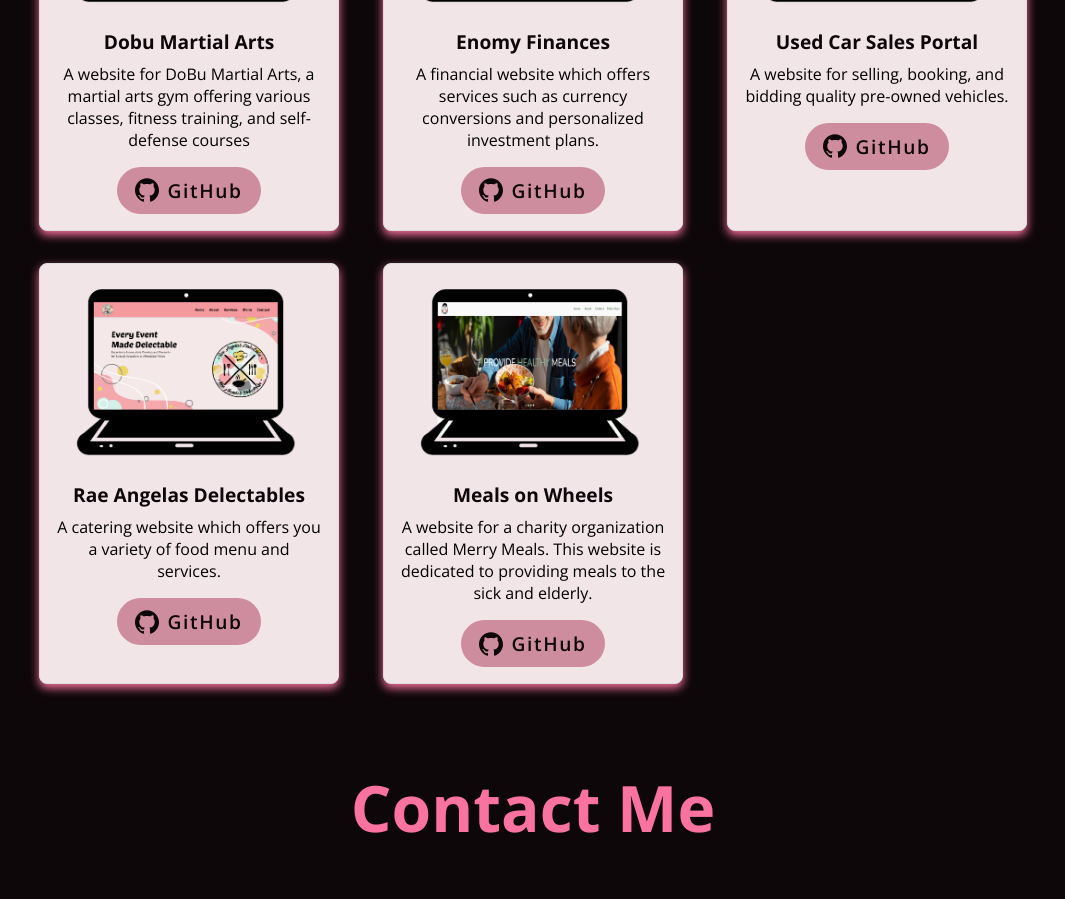
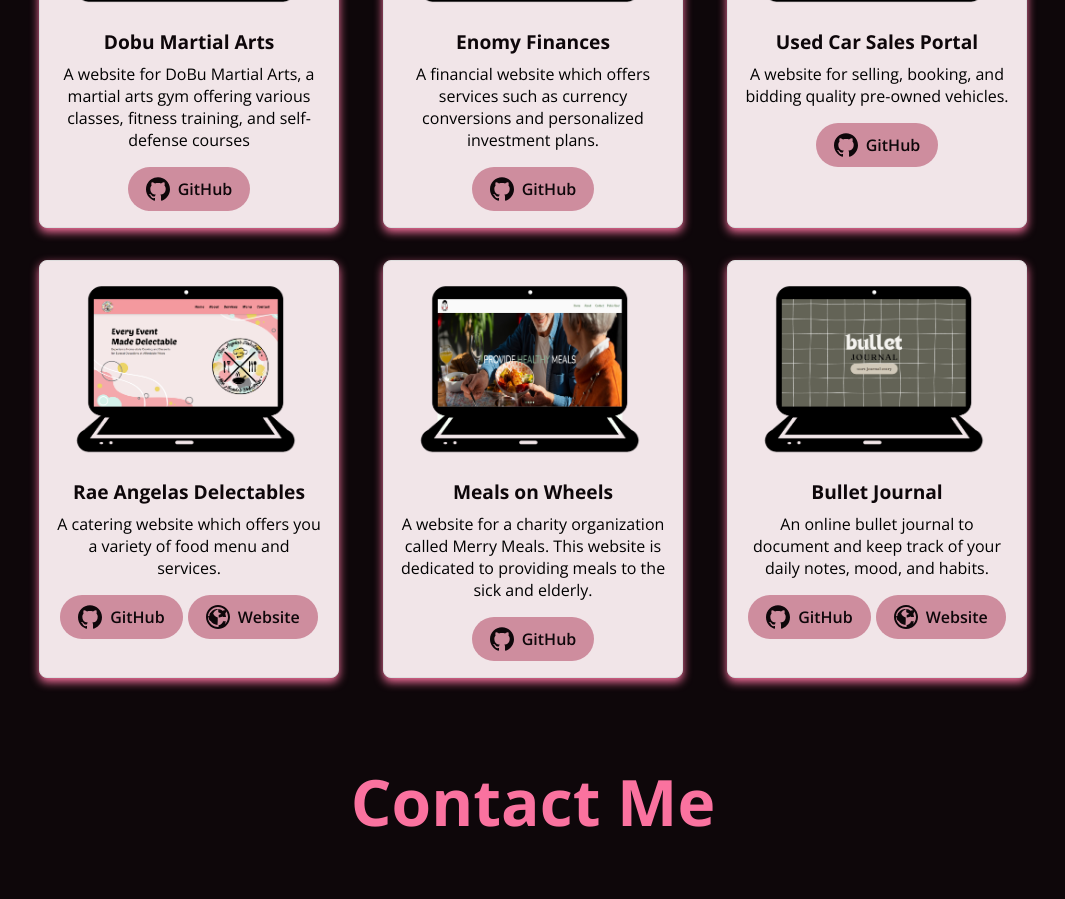
Before and after one commit to bbJerr/PortfolioReact, a React (Vite) app: page / in a window 1280 px wide. Shown: the part 4460-5359 px from the top of the page, without its empty margins (107-1172 px from the left). Built offline with nearby package versions, Linux system fonts and the light colour scheme.

Commit message:
added project

```diff
--- a/src/components/projects/Projects.jsx
+++ b/src/components/projects/Projects.jsx
@@ -29,6 +29,7 @@ const projects = [
         title: 'Rae Angelas Delectables',
         description: 'A catering website which offers you a variety of food menu and services.',
         github: 'https://github.com/bbJerr/RaeAngelasDelectables',
+        website: 'https://raeangelasdelectables.netlify.app/',
     },
     {
         id: 5,
@@ -37,11 +38,25 @@ const projects = [
         description: 'A website for a charity organization called Merry Meals. This website is dedicated to providing meals to the sick and elderly.',
         github: 'https://github.com/schrodinger41/merrymeals',
     },
+    {
+        id: 6,
+        image: 'projects/project6.png',
+        title: 'Bullet Journal',
+        description: 'An online bullet journal to document and keep track of your daily notes, mood, and habits.',
+        github: 'https://github.com/bbJerr/bulletJournal',
+        website: 'https://online-bujo.netlify.app/',
+    },
 ];
 
 const GitHubIcon = () => (
     <svg xmlns="http://www.w3.org/2000/svg" viewBox="0 0 24 24" width="24" height="24" fill="currentColor">
         <path d="M12 .297c-6.627 0-12 5.373-12 12 0 5.308 3.438 9.794 8.205 11.388.598.111.82-.261.82-.577 0-.287-.011-1.053-.016-2.067-3.338.727-4.043-1.607-4.043-1.607-.548-1.39-1.339-1.762-1.339-1.762-1.093-.748.083-.734.083-.734 1.209.085 1.841 1.24 1.841 1.24 1.073 1.84 2.81 1.307 3.493.999.108-.777.42-1.307.764-1.607-2.664-.303-5.467-1.332-5.467-5.93 0-1.31.469-2.379 1.237-3.22-.124-.303-.536-1.528.117-3.179 0 0 1.012-.323 3.313 1.23.963-.268 1.996-.4 3.016-.404 1.018.004 2.052.136 3.015.404 2.302-1.553 3.313-1.23 3.313-1.23.653 1.651.241 2.876.118 3.179.77.84 1.237 1.91 1.237 3.22 0 4.606-2.805 5.624-5.475 5.92.432.372.817 1.103.817 2.224 0 1.606-.015 2.897-.015 3.29 0 .319.222.692.827.575C20.562 22.091 24 17.606 24 12.297 24 5.67 18.627.297 12 .297z"/>
+    </svg>
+);
+
+const WebsiteIcon = () => (
+    <svg xmlns="http://www.w3.org/2000/svg" viewBox="0 0 24 24" width="24" height="24" fill="currentColor">
+        <path d="M12 0C5.372 0 0 5.372 0 12c0 6.628 5.372 12 12 12 6.628 0 12-5.372 12-12C24 5.372 18.628 0 12 0zm0 22C6.477 22 2 17.523 2 12S6.477 2 12 2s10 4.477 10 10-4.477 10-10 10zm.25-17.88v3.06a6.5 6.5 0 0 1 4.75 4.75h3.06A8.5 8.5 0 0 0 12.25 4.12zm-1.5 0A8.5 8.5 0 0 0 4 9.25h3.06a6.5 6.5 0 0 1 4.69-4.69V4.12zm6.49 11.51a6.5 6.5 0 0 1-4.69 4.69v3.06a8.5 8.5 0 0 0 7.25-7.25h-2.56zm-8.69 0a6.5 6.5 0 0 1-4.69-4.69H2a8.5 8.5 0 0 0 7.25 7.25v-2.56zm3.19 0v-3.06a6.5 6.5 0 0 1-4.75-4.75H4.12A8.5 8.5 0 0 0 11.5 19.88zm1.5-3.19a8.5 8.5 0 0 0 7.25-7.25h-3.06a6.5 6.5 0 0 1-4.75 4.75v2.5z" />
     </svg>
 );
 
@@ -55,9 +70,16 @@ const Projects = () => {
                         <img src={project.image} alt={project.title} className="project-image" />
                         <h3 className="project-title">{project.title}</h3>
                         <p className="project-description">{project.description}</p>
-                        <a href={project.github} className="btn-proj" target="_blank" rel="noopener noreferrer">
-                            <GitHubIcon /> GitHub
-                        </a>
+                        <div className="buttons-container">
+                            <a href={project.github} className="btn-proj" target="_blank" rel="noopener noreferrer">
+                                <GitHubIcon /> GitHub
+                            </a>
+                            {project.website && (
+                                <a href={project.website} className="btn-proj" target="_blank" rel="noopener noreferrer">
+                                    <WebsiteIcon /> Website
+                                </a>
+                            )}
+                        </div>
                     </div>
                 ))}
             </div>
@@ -65,4 +87,5 @@ const Projects = () => {
     );
 };
 
+
 export default Projects;
--- a/src/components/projects/projects.css
+++ b/src/components/projects/projects.css
@@ -49,16 +49,21 @@
     margin-bottom: 1rem;
 }
 
+.buttons-container {
+    display: flex;
+    justify-content: center;
+    gap: 5px;
+}
+
 .btn-proj {
     display: inline-flex;
     align-items: center;
     padding: 0.5rem 1rem;
     background-color: var(--primary);
-    font-size: 1.2rem;
+    font-size: 1rem;
     border-radius: 4rem;
     color: var(--bg-primary);
     border: 2px solid transparent;
-    letter-spacing: 0.1rem;
     font-weight: 600;
     transition: 0.3s ease;
     cursor: pointer;
```
Also changed, not shown: public/projects/project6.png (added).
